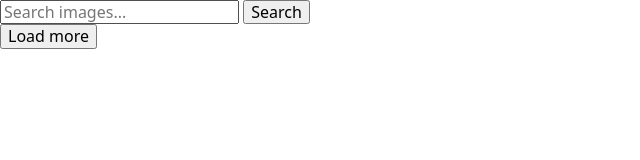
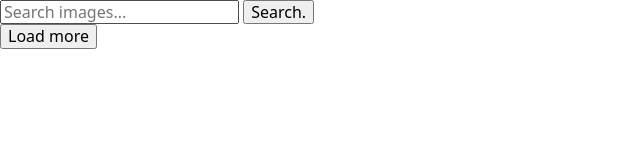
Before and after one commit to RoxanaRoxana/goit-js-hw-11, a plain HTML site: page index.html in a window 1280 px wide. Shown: the full height of the page, 0-640 px from the left. Drawn offline with nearby package versions, Linux system fonts and the light colour scheme.

Commit message:
Deploying to gh-pages from @ RoxanaRoxana/goit-js-hw-11@a3f1338fc2138cf87d4cdc1d1527e24c56ec07a2 🚀

```diff
--- a/index.html
+++ b/index.html
@@ -1 +1 @@
-<!DOCTYPE html><html lang="pl"><head><meta charset="UTF-8"><meta name="viewport" content="width=device-width, initial-scale=1.0"><title>GoIT Homework 11</title><link rel="stylesheet" href="https://cdnjs.cloudflare.com/ajax/libs/modern-normalize/1.0.0/modern-normalize.min.css" integrity="sha512-ISS7cAi1PEhQ8jnbJpJZMd29NlhNj4AWYyLOSp2CE/CsHxTCu+r+t0D2yoJudVrd0/8fTVPUVDzY5Tvli75u/g==" crossorigin><link rel="stylesheet" href="/goit-js-hw-11/style.604cb6e3.css"></head><body> <header> <form class="search-form" id="search-form"> <input type="text" name="searchQuery" autocomplete="off" placeholder="Search images..."> <button type="submit">Search</button> </form> </header> <main> <div class="gallery"> </div> <button type="button" class="is-hidden load-more">Load more</button> </main> <script src="/goit-js-hw-11/src.f5d7ecea.js"></script> </body></html>
+<!DOCTYPE html><html lang="pl"><head><meta charset="UTF-8"><meta name="viewport" content="width=device-width, initial-scale=1.0"><title>GoIT Homework 11</title><link rel="stylesheet" href="https://cdnjs.cloudflare.com/ajax/libs/modern-normalize/1.0.0/modern-normalize.min.css" integrity="sha512-ISS7cAi1PEhQ8jnbJpJZMd29NlhNj4AWYyLOSp2CE/CsHxTCu+r+t0D2yoJudVrd0/8fTVPUVDzY5Tvli75u/g==" crossorigin><link rel="stylesheet" href="/goit-js-hw-11/style.604cb6e3.css"></head><body> <header> <form class="search-form" id="search-form"> <input type="text" name="searchQuery" autocomplete="off" placeholder="Search images..."> <button type="submit">Search.</button> </form> </header> <main> <div class="gallery"> </div> <button type="button" class="is-hidden load-more">Load more</button> </main> <script src="/goit-js-hw-11/src.f5d7ecea.js"></script> </body></html>
```
